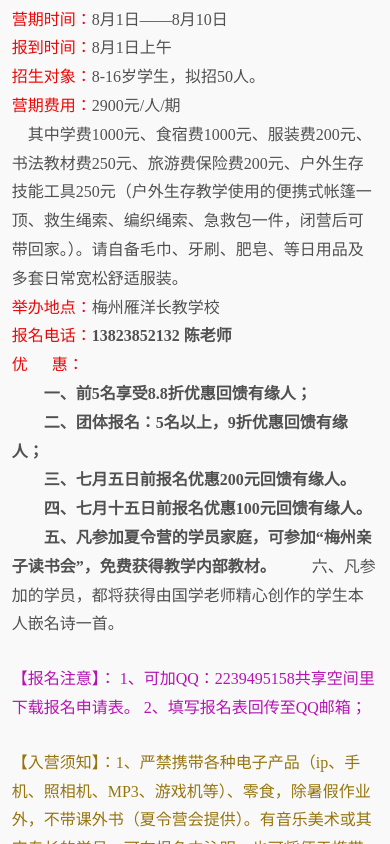
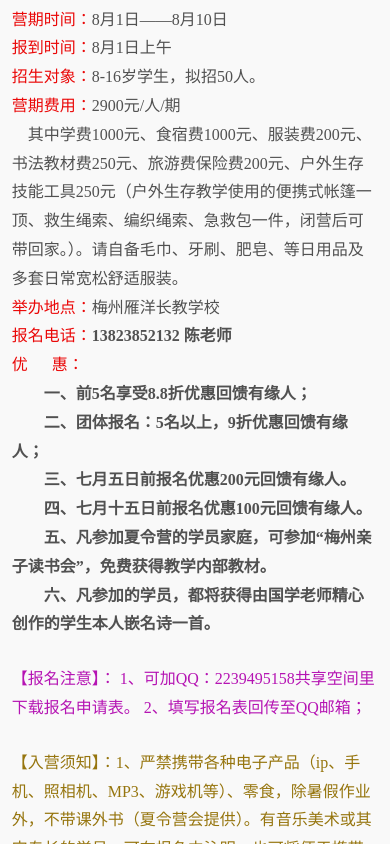
Before and after one commit to woshidag/xialingying, a website: page xiamobile/index.html in a window 390 px wide. Shown: the part 9660-10504 px from the top of the page. Drawn offline with Linux system fonts and the light colour scheme; some packages are replaced by stand-ins of ours; a script that the page names is missing.

```diff
--- a/xiamobile/index.html
+++ b/xiamobile/index.html
@@ -181,8 +181,8 @@
         &nbsp;&nbsp;&nbsp;&nbsp;&nbsp;&nbsp;&nbsp;&nbsp;二、团体报名：5名以上，9折优惠回馈有缘人；<br>
         &nbsp;&nbsp;&nbsp;&nbsp;&nbsp;&nbsp;&nbsp;&nbsp;三、七月五日前报名优惠200元回馈有缘人。<br>
         &nbsp;&nbsp;&nbsp;&nbsp;&nbsp;&nbsp;&nbsp;&nbsp;四、七月十五日前报名优惠100元回馈有缘人。<br>
-        &nbsp;&nbsp;&nbsp;&nbsp;&nbsp;&nbsp;&nbsp;&nbsp;五、凡参加夏令营的学员家庭，可参加“梅州亲子读书会”，免费获得教学内部教材。</span>
-        &nbsp;&nbsp;&nbsp;&nbsp;&nbsp;&nbsp;&nbsp;&nbsp;六、凡参加的学员，都将获得由国学老师精心创作的学生本人嵌名诗一首。<br>
+        &nbsp;&nbsp;&nbsp;&nbsp;&nbsp;&nbsp;&nbsp;&nbsp;五、凡参加夏令营的学员家庭，可参加“梅州亲子读书会”，免费获得教学内部教材。<br>
+        &nbsp;&nbsp;&nbsp;&nbsp;&nbsp;&nbsp;&nbsp;&nbsp;六、凡参加的学员，都将获得由国学老师精心创作的学生本人嵌名诗一首。<br></span>
       </p>
       <p style="color:#B514B3">【报名注意】：
         1、可加QQ：2239495158共享空间里下载报名申请表。
```
